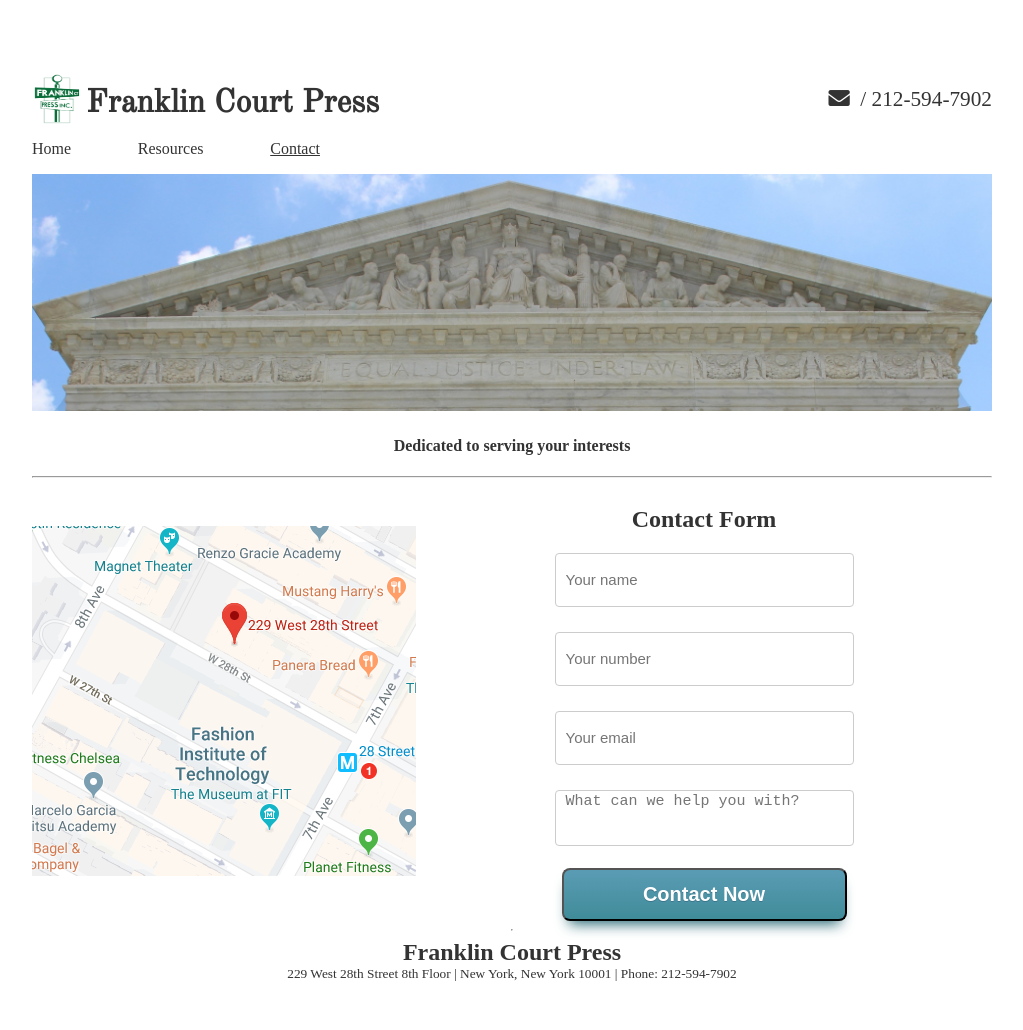
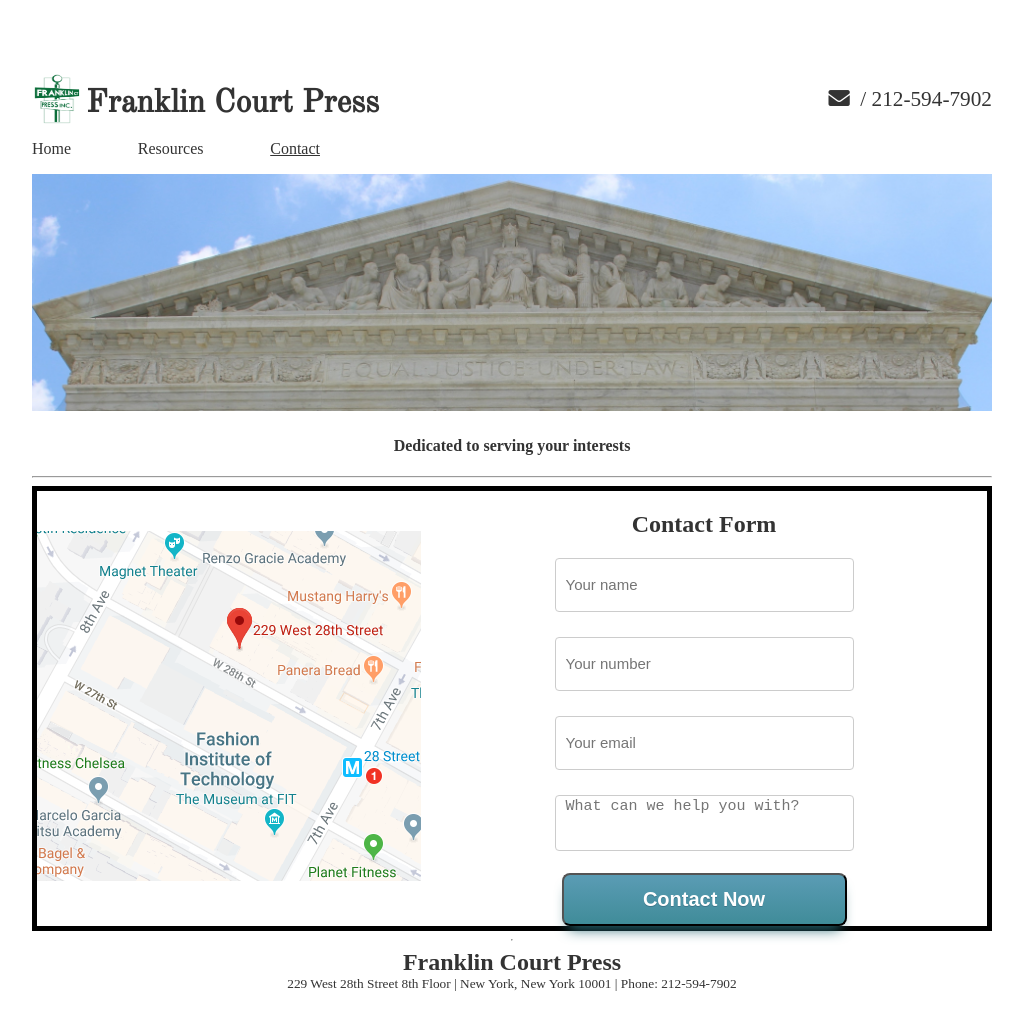
Before and after one commit to vilaj46/fcp, a plain HTML site: page contact.html in a window 1280 px wide. Shown: the whole page, without its empty margins (128-1151 px from the left). Drawn offline with nearby package versions, Linux system fonts and the light colour scheme.

Commit message:
testign border

```diff
--- a/styles/style.css
+++ b/styles/style.css
@@ -6,6 +6,7 @@
 
 #map-form {
   display: flex;
+  border: 5px solid black;
 }
 
 #map-form > section {
```
Also changed, not shown: scripts/index.js (+0 -7 lines).
